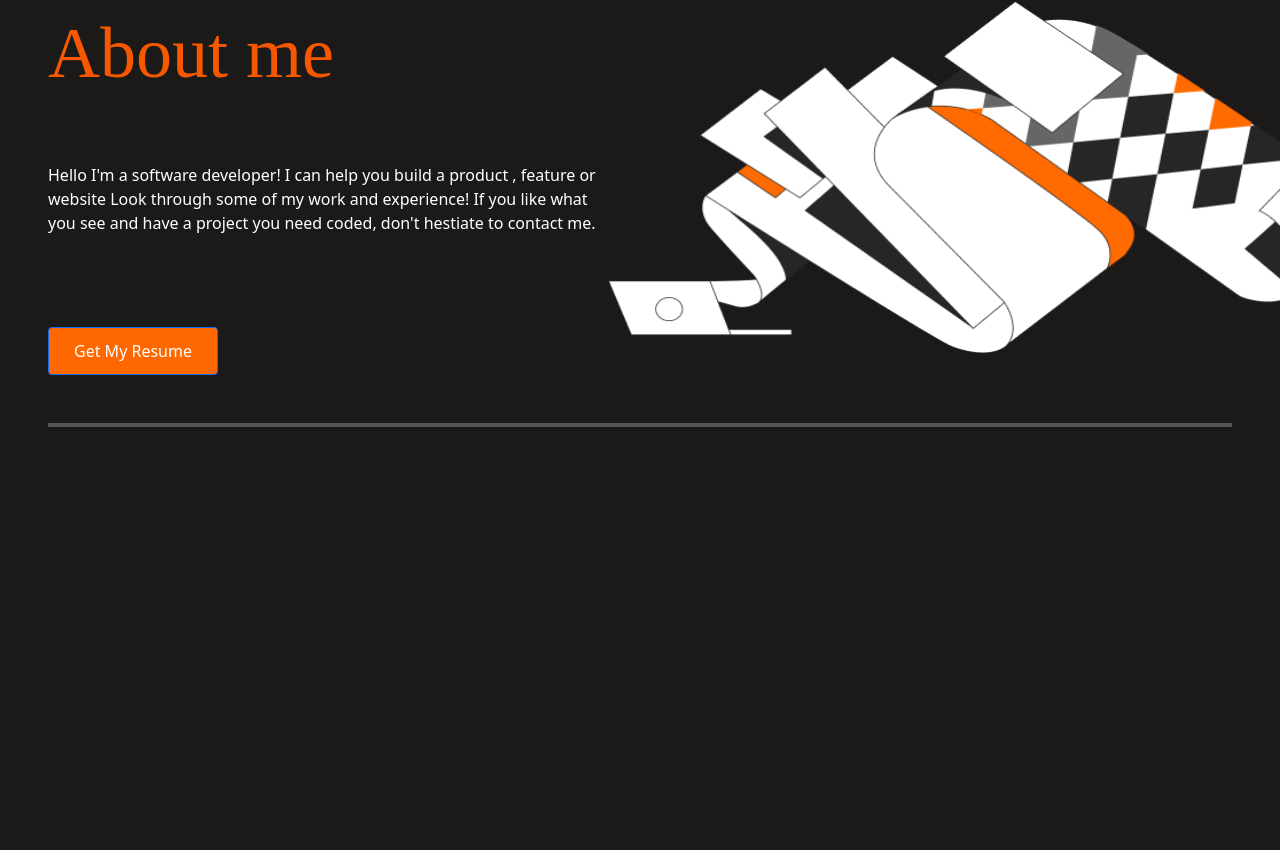
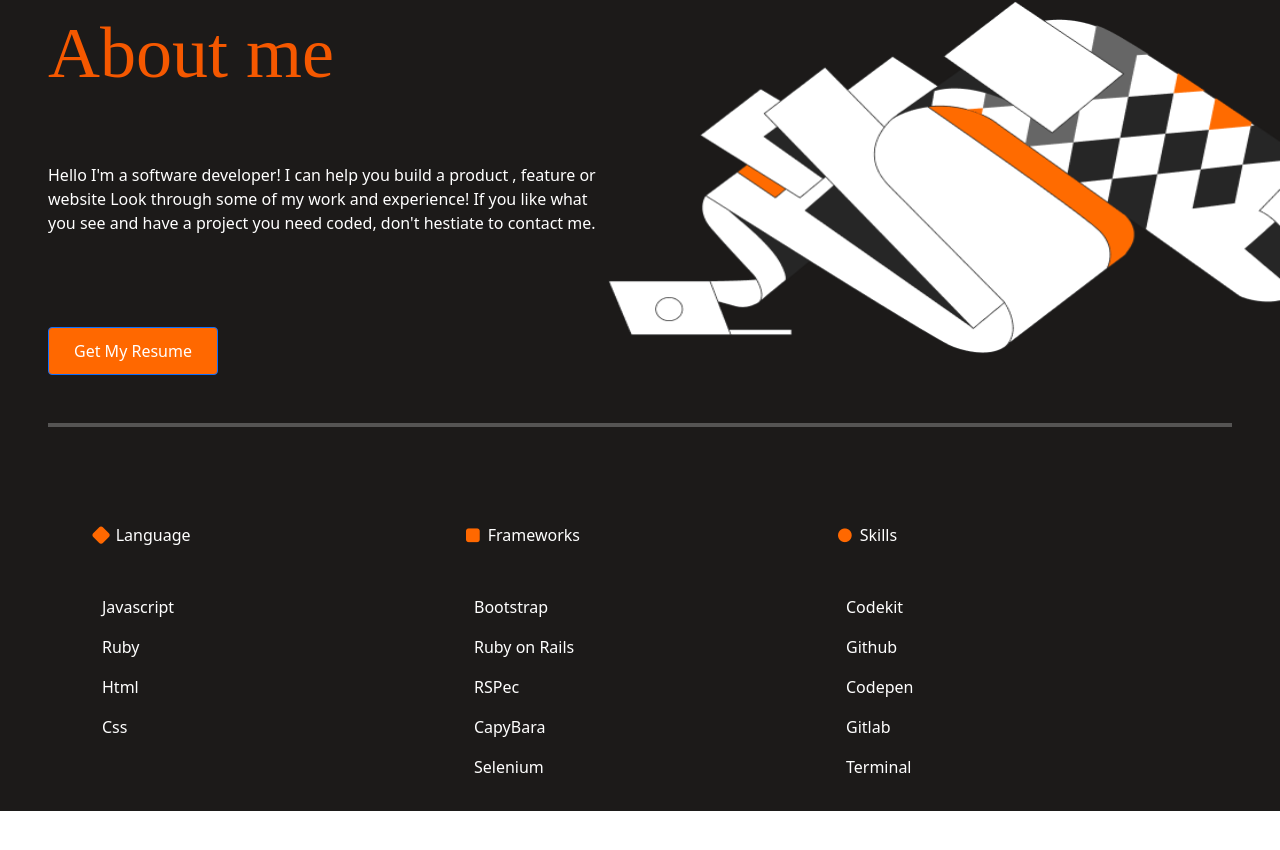
Before and after one commit to Nemwel-Boniface/portfolio-bootstrap, a website: page index.html in a window 1280 px wide. Shown: the part 2997-3847 px from the top of the page. Drawn offline with nearby package versions, Linux system fonts and the light colour scheme; some packages are replaced by stand-ins of ours; a script that the page names is missing.

Commit message:
Build the about section

```diff
--- a/index.html
+++ b/index.html
@@ -185,10 +185,16 @@
           </div>
         </div>
       </section>
-      <section class="container d-flex flex-row flex-wrap gap-1" style="position: relative; ">
+      <section
+        class="container d-flex flex-row flex-wrap gap-1"
+        style="position: relative"
+      >
         <div class="col-4 card bg-dark text-white btm-display">
           <img class="card-img" src="images/projectbg.png" alt="Card image" />
-          <div class="card-img-overlay align-content-end" style="position: absolute; bottom: 0px;">
+          <div
+            class="card-img-overlay align-content-end"
+            style="position: absolute; bottom: 0px"
+          >
             <h3 class="card-title">Profesional Art Printing Data</h3>
             <p class="card-text">
               A daily selection of privately personalized reads; no accounts or
@@ -339,12 +345,7 @@
               </li>
               <li class="ruby mx-1 px-1 border border-dark border-1">Ruby</li>
             </ul>
-            <button
-              href="#"
-              class="btn btn-primary"
-            >
-              See Project
-            </button>
+            <button href="#" class="btn btn-primary">See Project</button>
           </div>
         </div>
       </section>
@@ -358,19 +359,101 @@
               <h2>About me</h2>
             </div>
             <div class="nemwelbody">
-              <p class="text-white font-family-inter font-size-20 font-weight-400" style="width: 566px;
-              height: 148px;">
+              <p
+                class="text-white font-family-inter font-size-20 font-weight-400"
+                style="width: 566px; height: 148px"
+              >
                 Hello I'm a software developer! I can help you build a product ,
                 feature or website Look through some of my work and experience!
                 If you like what you see and have a project you need coded,
                 don't hestiate to contact me.
               </p>
               <div class="nemwelbtn">
-                <button class="btn btn-primary px-3" type="button " style="background-color: #ff6800; width: 170px;">Get My Resume</button>
+                <button
+                  class="btn btn-primary px-3"
+                  type="button "
+                  style="background-color: #ff6800; width: 170px"
+                >
+                  Get My Resume
+                </button>
               </div>
             </div>
           </div>
-          <hr class=" my-5" style="border: 2px solid #fff;"/>
+          <hr class="my-5" style="border: 2px solid #fff" />
+        </div>
+        <div
+          class="nemwelskills text-white d-flex flex-row align-content-start container"
+        >
+          <div class="skill col-4">
+            <div class="nemwelskillheader">
+              <ul class="list-unstyled d-flex mb-5 px-1">
+                <li class="lang mx-2">
+                  <a
+                    href="#"
+                    class="text-decoration-none fa fa-square"
+                    style="color: #ff6800; transform: rotate(-45deg)"
+                  ></a>
+                </li>
+                <li class="language">Language</li>
+              </ul>
+            </div>
+            <div class="skilllist">
+              <ul class="list-unstyled">
+                <li class="frame mx-3 my-3 px-1">Javascript</li>
+                <li class="frame mx-3 my-3 px-1">Ruby</li>
+                <li class="frame mx-3 my-3 px-1">Html</li>
+                <li class="frame mx-3 my-3 px-1">Css</li>
+              </ul>
+            </div>
+          </div>
+
+          <div class="skill col-4">
+            <div class="nemwelskillheader">
+              <ul class="list-unstyled d-flex mb-5 px-1">
+                <li class="frame mx-2">
+                  <a
+                    href="#"
+                    class="text-decoration-none fa fa-square"
+                    style="color: #ff6800"
+                  ></a>
+                </li>
+                <li class="frameworks">Frameworks</li>
+              </ul>
+            </div>
+            <div class="skilllist">
+              <ul class="list-unstyled">
+                <li class="frame mx-3 my-3 px-1">Bootstrap</li>
+                <li class="frame mx-3 my-3 px-1">Ruby on Rails</li>
+                <li class="frame mx-3 my-3 px-1">RSPec</li>
+                <li class="frame mx-3 my-3 px-1">CapyBara</li>
+                <li class="frame mx-3 my-3 px-1">Selenium</li>
+              </ul>
+            </div>
+          </div>
+
+          <div class="skill col-4">
+            <div class="nemwelskillheader">
+              <ul class="list-unstyled d-flex mb-5 px-1">
+                <li class="sk mx-2">
+                  <a
+                    href="#"
+                    class="text-decoration-none fa fa-circle"
+                    style="color: #ff6800"
+                  ></a>
+                </li>
+                <li class="skills">Skills</li>
+              </ul>
+            </div>
+            <div class="skilllist">
+              <ul class="list-unstyled">
+                <li class="frame mx-3 my-3 px-1">Codekit</li>
+                <li class="frame mx-3 my-3 px-1">Github</li>
+                <li class="frame mx-3 my-3 px-1">Codepen</li>
+                <li class="frame mx-3 my-3 px-1">Gitlab</li>
+                <li class="frame mx-3 my-3 px-1">Terminal</li>
+              </ul>
+            </div>
+          </div>
         </div>
       </section>
     </main>
--- a/stylesheets/style.css
+++ b/stylesheets/style.css
@@ -121,14 +121,14 @@ nav {
 .btm-display {
   position: relative;
 }
-.btm-display button {
+/* .btm-display button {
   background-color: #ff6800;
   position: absolute;
   bottom: 0;
   left: 0;
   width: 100%;
   border: none;
-}
+} */
 
 button {
   background-color: #ff6800;
@@ -137,6 +137,7 @@ button {
 /*who am i section*/
 .myworks {
   width: 100%;
+  height: 100%
   height: 1300px;
   background: #1c1a19;
   background-image: url(../images/Frame.png);
@@ -144,10 +145,11 @@ button {
   background-size: 672px 353px;
   background-repeat: no-repeat;
 }
+
 .bootstrapHeader h2 {
   width: 566px;
   height: 78px;
-  font-family: 'Crete Round', serif;
+  font-family: "Crete Round", serif;
   font-style: normal;
   font-weight: 400;
   font-size: 72px;
```
Lines whose indentation alone changed are shown as unchanged.
